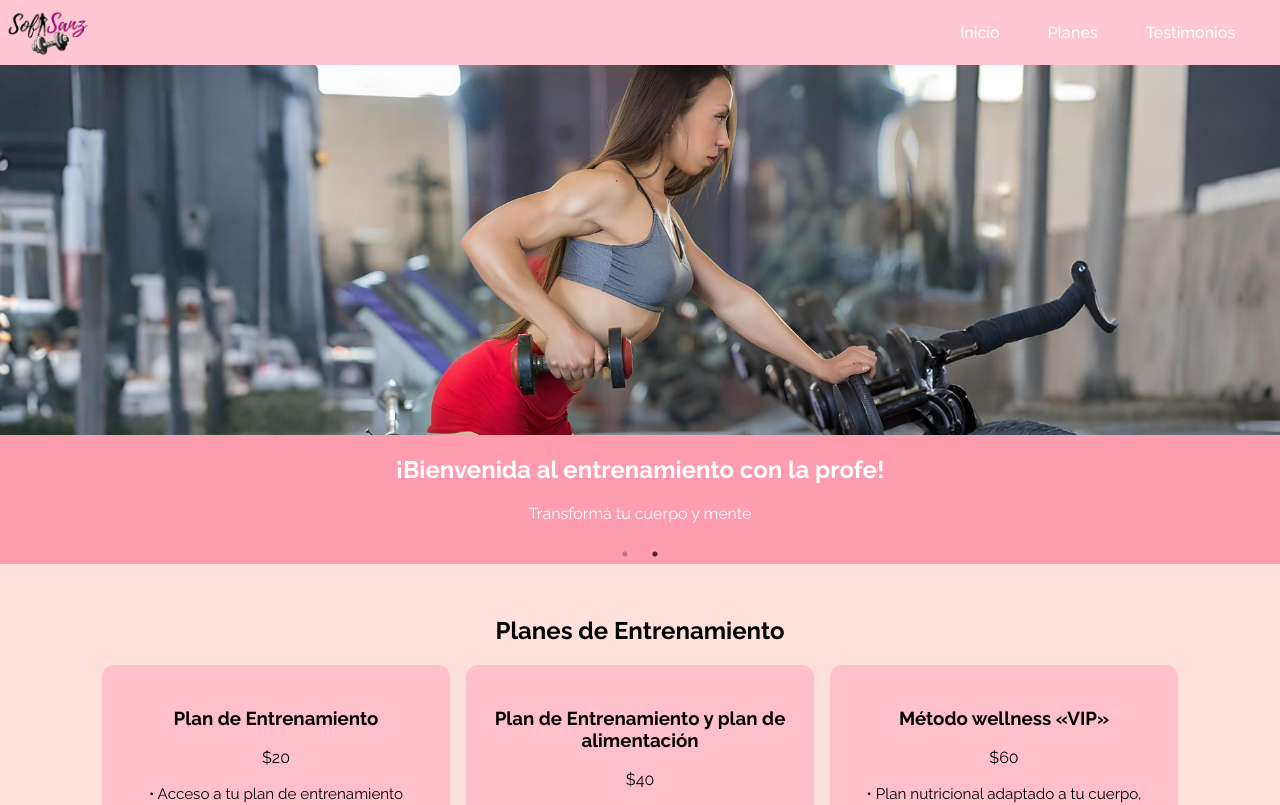
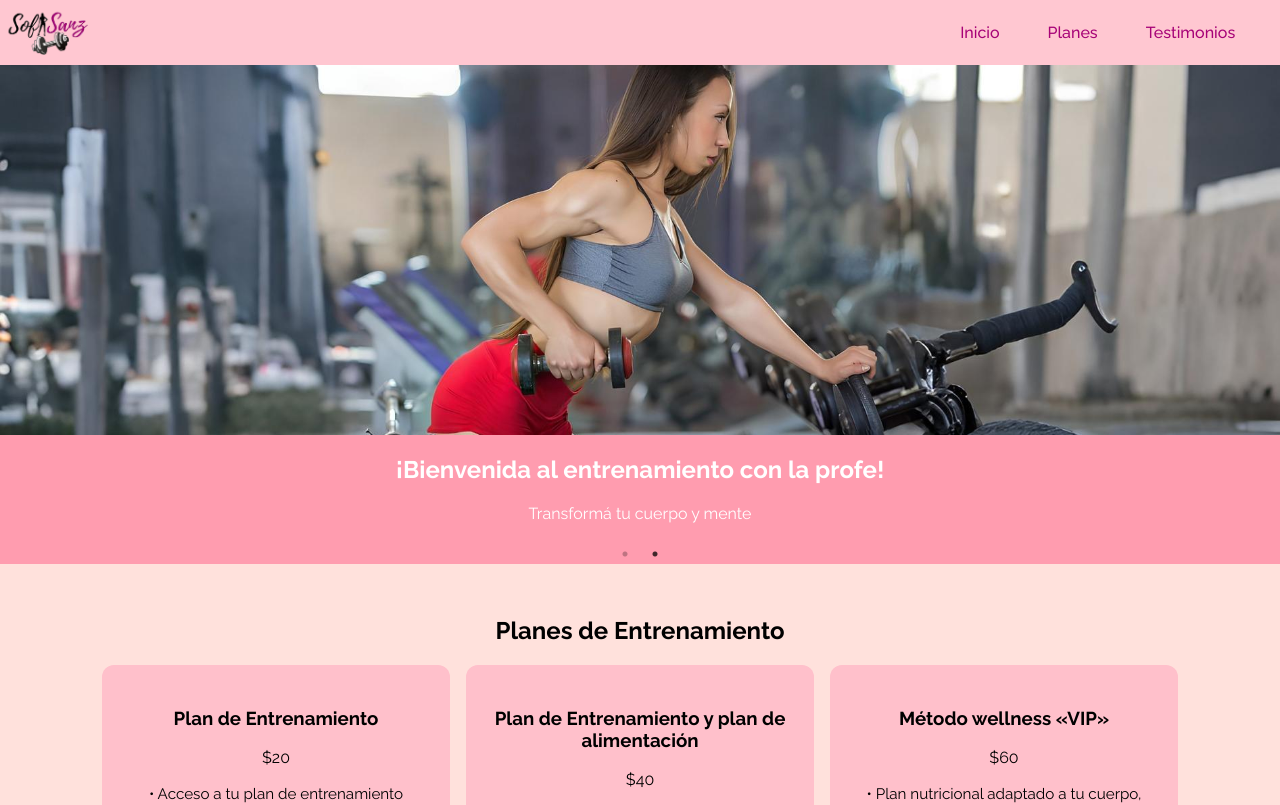
Before and after one commit to Luciano888/SofiaSanzFitness, a Next.js app in the folder landing-page/: page / in a window 1280 px wide. Shown: the top 805 px of the page. Built offline with nearby package versions, Linux system fonts and the light colour scheme.

Commit message:
Color texto menu

```diff
--- a/landing-page/src/components/styles/Header.module.css
+++ b/landing-page/src/components/styles/Header.module.css
@@ -16,7 +16,7 @@
 }
 
 .navItem a {
-  color: white;
+  color: #A70377;
   text-decoration: none;
   font-weight: 500;
   display: block; /* necesario para que el fondo cubra el área */
```
